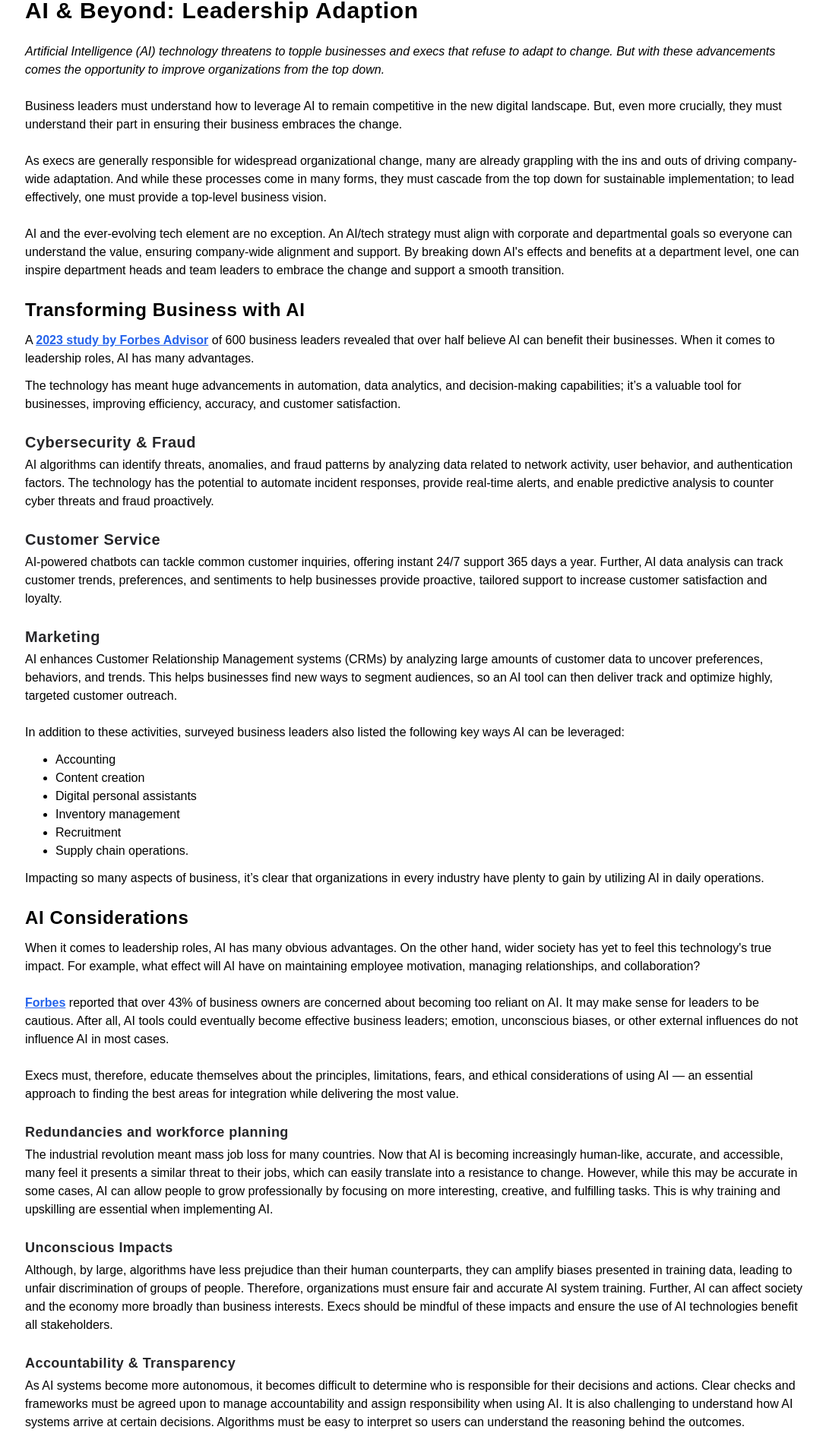
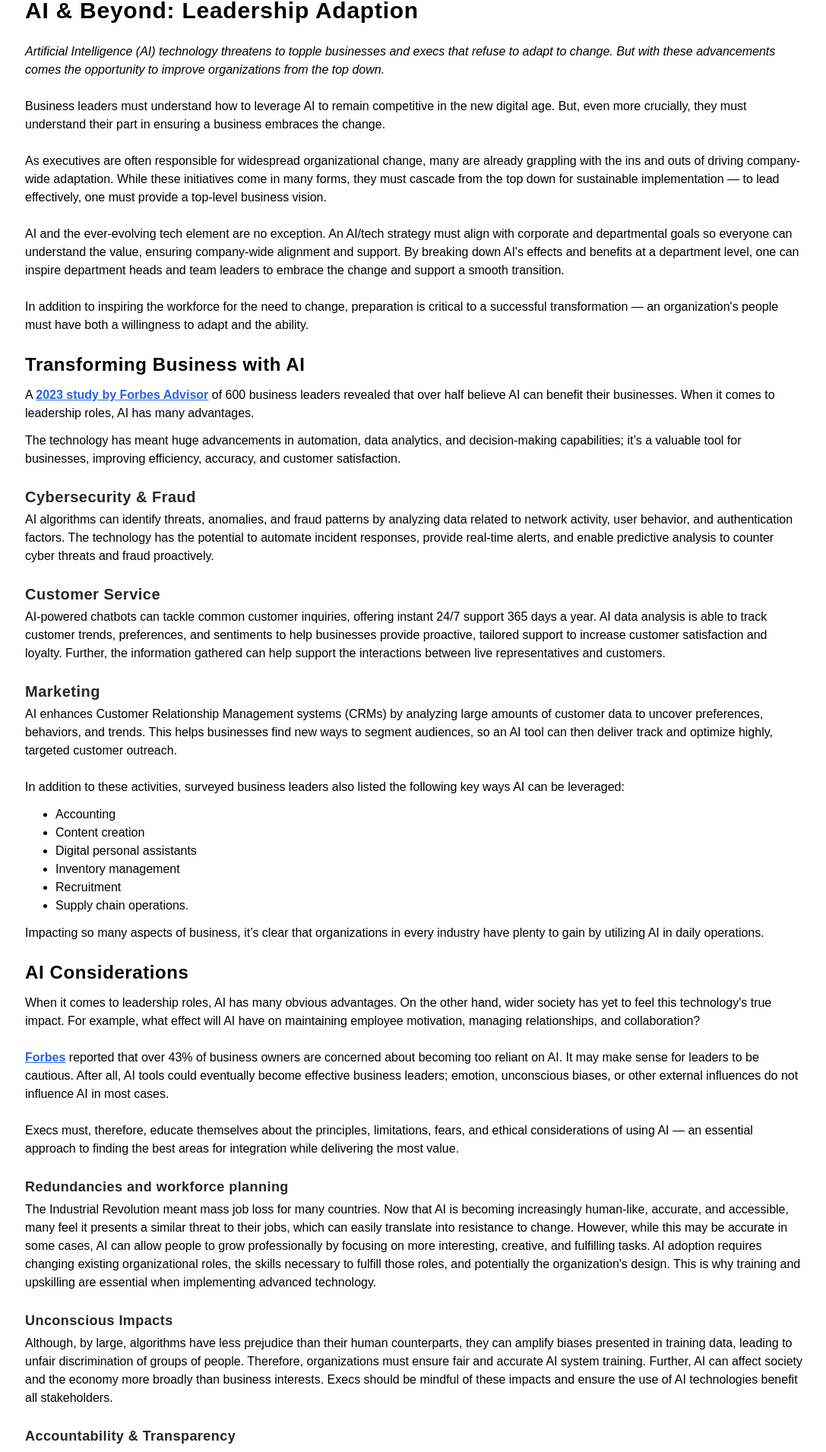
Before and after one commit to SalesBox-EM/cascade, a React (Create React App) app: page /Blog_LeadershipAdaption in a window 1280 px wide. Shown: the part 658-2569 px from the top of the page at 76% size, without its empty margins (95-1182 px from the left). Built offline with nearby package versions, Linux system fonts and the light colour scheme.

Commit message:
refreshed blog post - Leadership

```diff
--- a/src/Components/Pages/Blogs.jsx/Leadership.jsx
+++ b/src/Components/Pages/Blogs.jsx/Leadership.jsx
@@ -20,10 +20,11 @@ const Leadership = () => {
                     </h1>
                     <p className='italic'>Artificial Intelligence (AI) technology threatens to topple businesses and execs that refuse to adapt to change. But with these advancements comes the opportunity to improve organizations from the top down.
                     </p>
-                    <p>Business leaders must understand how to leverage AI to remain competitive in the new digital landscape. But, even more crucially, they must understand their part in ensuring their business embraces the change.
+                    <p>Business leaders must understand how to leverage AI to remain competitive in the new digital age. But, even more crucially, they must understand their part in ensuring a business embraces the change.
                     </p>
-                    <p>As execs are generally responsible for widespread organizational change, many are already grappling with the ins and outs of driving company-wide adaptation. And while these processes come in many forms, they must cascade from the top down for sustainable implementation; to lead effectively, one must provide a top-level business vision. </p>
-                    <p>AI and the ever-evolving tech element are no exception. An AI/tech strategy must align with corporate and departmental goals so everyone can understand the value, ensuring company-wide alignment and support. By breaking down AI's effects and benefits at a department level, one can inspire department heads and team leaders to embrace the change and support a smooth transition.  </p>
+                    <p>As executives are often responsible for widespread organizational change, many are already grappling with the ins and outs of driving company-wide adaptation. While these initiatives come in many forms, they must cascade from the top down for sustainable implementation — to lead effectively, one must provide a top-level business vision.</p>
+                    <p>AI and the ever-evolving tech element are no exception. An AI/tech strategy must align with corporate and departmental goals so everyone can understand the value, ensuring company-wide alignment and support. By breaking down AI's effects and benefits at a department level, one can inspire department heads and team leaders to embrace the change and support a smooth transition. </p>
+                    <p>In addition to inspiring the workforce for the need to change, preparation is critical to a successful transformation — an organization's people must have both a willingness to adapt and the ability.</p>
                     <div>
                         <h3 className='text-2xl  2xl:text-3xl text-black font-semibold  mb-3'>Transforming Business with AI
                         </h3>
@@ -50,7 +51,7 @@ const Leadership = () => {
                         <h5 className='text-zinc-800 text-lg font-semibold  xl:text-xl 2xl:text-2xl mb-1'>Customer Service
                         </h5>
                         <p>
-                            AI-powered chatbots can tackle common customer inquiries, offering instant 24/7 support 365 days a year. Further, AI data analysis can track customer trends, preferences, and sentiments to help businesses provide proactive, tailored support to increase customer satisfaction and loyalty.
+                        AI-powered chatbots can tackle common customer inquiries, offering instant 24/7 support 365 days a year. AI data analysis is able to track customer trends, preferences, and sentiments to help businesses provide proactive, tailored support to increase customer satisfaction and loyalty.  Further, the information gathered can help support the interactions between live representatives and customers.
                         </p>
                     </div>
                     <div>
@@ -104,7 +105,7 @@ const Leadership = () => {
                         <h5 className='text-zinc-800 text-lg font-semibold  xl:text-lg 2xl:text-xl mb-1'>Redundancies and workforce planning
                         </h5>
                         <p>
-                            The industrial revolution meant mass job loss for many countries. Now that AI is becoming increasingly human-like, accurate, and accessible, many feel it presents a similar threat to their jobs, which can easily translate into a resistance to change. However, while this may be accurate in some cases, AI can allow people to grow professionally by focusing on more interesting, creative, and fulfilling tasks. This is why training and upskilling are essential when implementing AI.
+                        The Industrial Revolution meant mass job loss for many countries. Now that AI is becoming increasingly human-like, accurate, and accessible, many feel it presents a similar threat to their jobs, which can easily translate into resistance to change. However, while this may be accurate in some cases, AI can allow people to grow professionally by focusing on more interesting, creative, and fulfilling tasks. AI adoption requires changing existing organizational roles, the skills necessary to fulfill those roles, and potentially the organization's design. This is why training and upskilling are essential when implementing advanced technology.
                         </p>
                     </div>
                     <div>
@@ -136,12 +137,17 @@ const Leadership = () => {
                         <p>
                             Despite initial reluctance from many people, AI is here to stay. When discussing AI within an organization, one must reassure people that their jobs are safe, explaining how AI will benefit them and their teams. Besides, many roles will still require a human touch; recent advances in AI, like ChatGPT, do not mean there won't be a place for leaders and managers in the future. Instead, it means businesses must adapt.
                         </p>
-                        <p className='mt-3'>
-                            AI systems can be complicated to integrate and use effectively. But a robust system's positive impact on a business can outweigh the negatives when implemented in the correct manner.
+                        <br />
+                        <p>
+                        Still, AI systems can be complicated to integrate and use effectively. But a robust system's positive impact on a business can outweigh the negatives when implemented correctly — a workforce/AI partnership has tremendous potential for the organization's success. Careful consideration of the effect on people is a critical component of any transformation, but it is even more significant when adopting AI.
+                        </p>
+                        <br />
+                        <p>
+                        The statistics of failed digital transformations are staggering; according to McKinsey, it's almost a 70% failure rate. Successful transformations are the ones that involve people from the beginning. If a workforce doesn't embrace and utilize AI, the transformation may not yield the expected results. Marrying AI with HI and employing a people-first design for tech transformations will minimize disruption, accelerate delivery, and maximize the value it creates.
                         </p>
                     </div>
                     <div className='mb-10 italic'>
-                        <h3 className='text-xl  2xl:text-2xl text-black font-semibold  '>Need support?
+                        <h3 className='text-xl  2xl:text-2xl text-black font-semibold  '>Gain Clarity: Get the Support You Need
                         </h3>
                         <p className='italic'>
                             To ensure an organization remains on track and can successfully leverage cutting-edge technology, seeking expert help and advice is always advisable. At Cascade Clarity, we specialize in AI consulting, planning, and implementation. <HashLink className='text-base text-blue-600 underline hover:text-blue-800 ease-in transition-all duration-100' to={'/Connect/#homeConnect'}>Connect</HashLink> with us to find out more.
```
